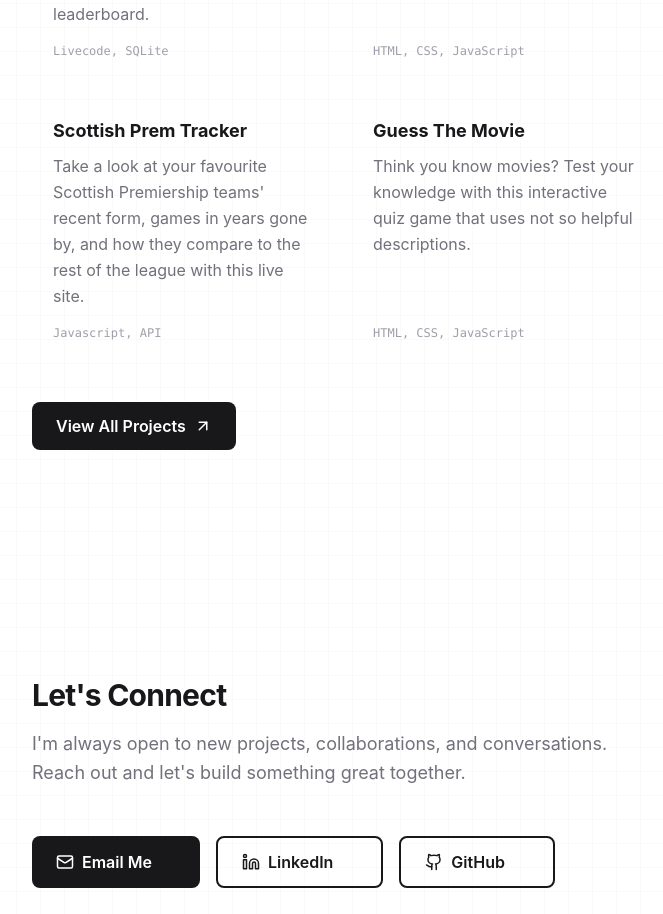
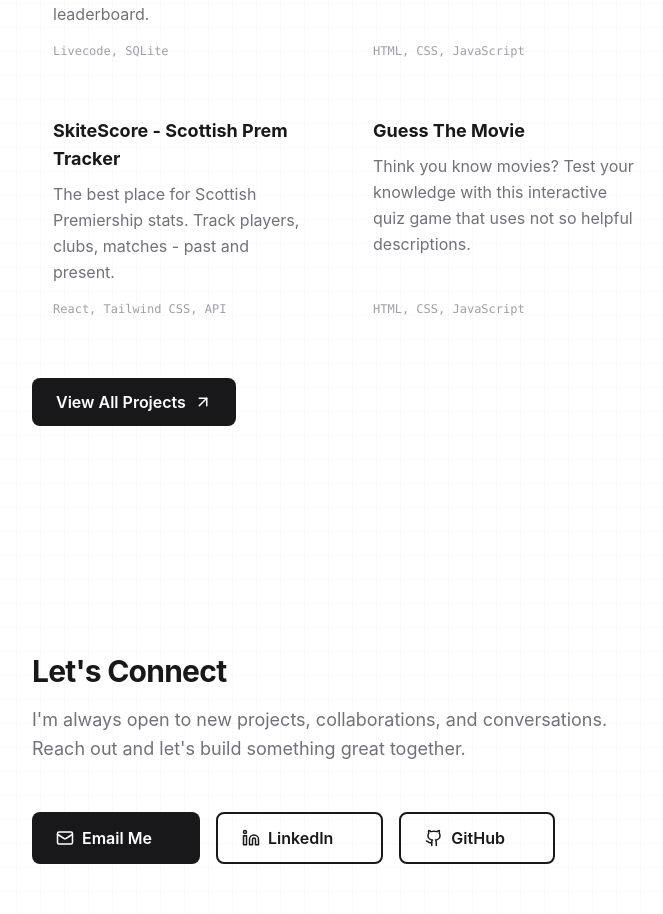
Before and after one commit to astoneham1/2026-portfolio, a React (Vite) app: page / in a window 1280 px wide. Shown: the part 1989-2903 px from the top of the page, without its empty margins (296-959 px from the left). Built offline with nearby package versions, Linux system fonts and the light colour scheme.

Commit message:
Updated skitescore card

```diff
--- a/src/sections/ProjectsSection.jsx
+++ b/src/sections/ProjectsSection.jsx
@@ -21,10 +21,10 @@ export const ProjectsSection = ({ sectionRefs }) => (
         index={1}
       />
       <ProjectItem
-        title="Scottish Prem Tracker"
-        description="Take a look at your favourite Scottish Premiership teams' recent form, games in years gone by, and how they compare to the rest of the league with this live site."
-        tags="Javascript, API"
-        link="https://spfl.alexstoneham.co.uk"
+        title="SkiteScore - Scottish Prem Tracker"
+        description="The best place for Scottish Premiership stats. Track players, clubs, matches - past and present."
+        tags="React, Tailwind CSS, API"
+        link="https://www.skitescore.com"
         index={2}
       />
       <ProjectItem
```
